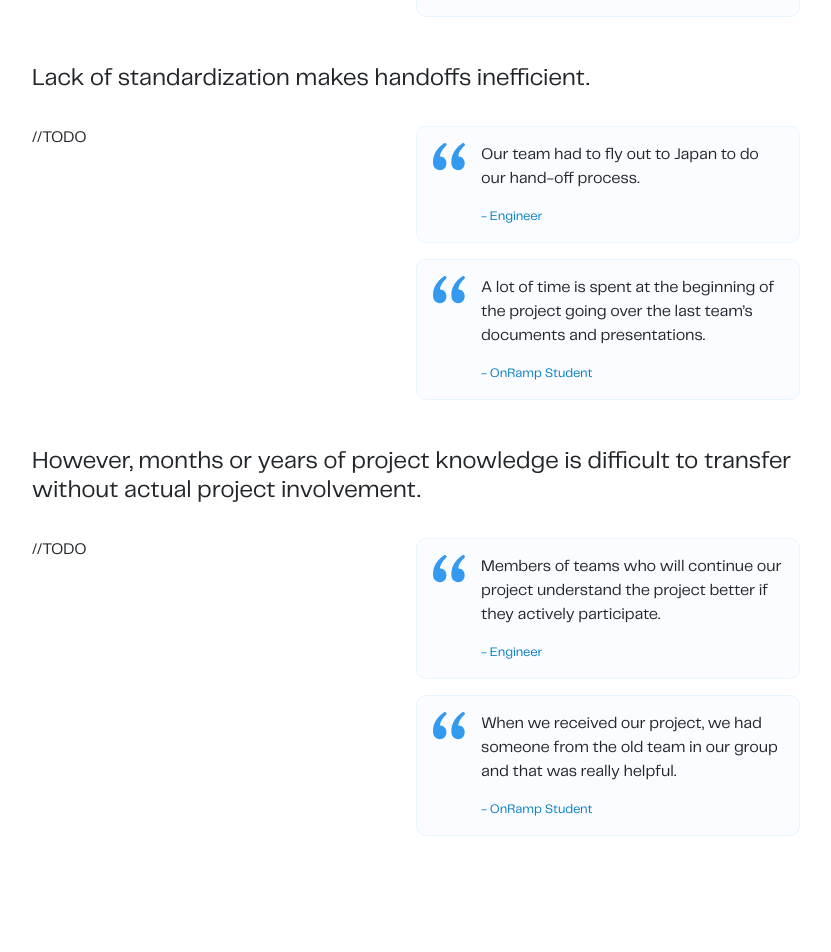
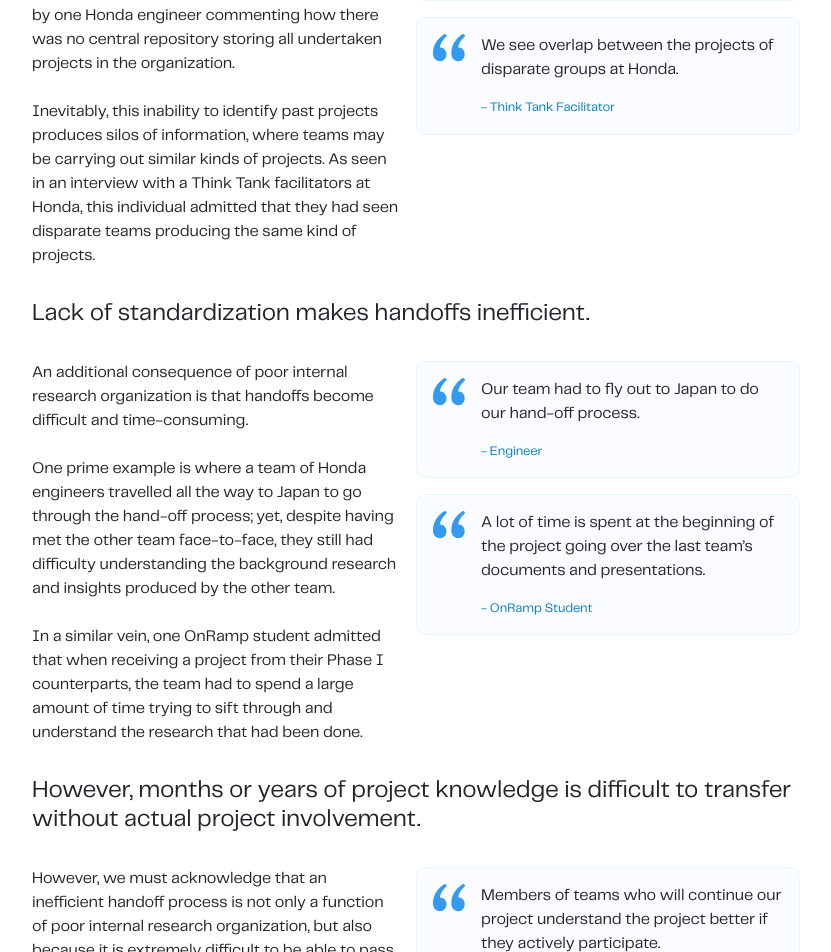
Before and after one commit to coyiutoc/Honda-Capstone, a React (Create React App) app: page /process in a window 1280 px wide. Shown: the part 9840-10792 px from the top of the page, without its empty margins (352-1183 px from the left). Built offline with nearby package versions, Linux system fonts and the light colour scheme.

Commit message:
Added text for last insight.

```diff
--- a/package.json
+++ b/package.json
@@ -13,6 +13,7 @@
     "react": "^16.13.1",
     "react-bootstrap": "^1.0.0",
     "react-dom": "^16.13.1",
+    "react-html-parser": "^2.0.2",
     "react-responsive": "^8.0.3",
     "react-router-dom": "^5.1.2",
     "react-router-hash-link": "^1.2.2",
--- a/src/components/Insights/Insights.js
+++ b/src/components/Insights/Insights.js
@@ -1,4 +1,5 @@
 import React from "react";
+import ReactHtmlParser from 'react-html-parser';
 import styles from 'components/Insights/Insights.module.scss';
 import { ReactSVG } from 'react-svg';
 import quoteImg from "assets/images/quote.svg";
@@ -16,7 +17,7 @@
 
                   {/* TEXT */}
                   <div className={styles.insight__text}>
-                    {elem.insightText}
+                    {ReactHtmlParser(elem.insightText)}
                   </div>
                   {/* QUOTES */}
                   <div className={styles.insight__quotes}>
--- a/src/data/process.js
+++ b/src/data/process.js
@@ -285,7 +285,7 @@
   understand: [
     {
       insightTitle: "Internal research storage lacks standardization.",
-      insightText: "//TODO",
+      insightText: "From our interviews and studies, we found that there was not a clear standardization in terms of how internal teams were organizing their research. Although teams may understand their internal research structure, this does not necessarily mean that other individuals from outside the team will be able to understand. <br><br>This pattern was found both in OnRamp teams, and within teams at Honda. For example, one OnRamp team was using both Google Drive and BaseCamp as a way to organize their research; however a student admitted that “it was tough [having to] jump” between these different documents, all stored on differing systems. Additionally, a Design Thinking Facilitator who had overseen multiple Honda projects noted that although they were storing their past projects on Github, the organization was “splintered” and still required greater standardization.",
       quotes: [
         {
           quote: "Our Google Drive can be very 'jumbled' for storing data, forms, & insights. It’s tough jumping between all these different docs.",
@@ -299,7 +299,7 @@
     },
     {
       insightTitle: "There is risk of similar projects being created.",
-      insightText: "//TODO",
+      insightText: "As a consequence of poor research organization and standardization, being able to easily read, and identify past projects becomes difficult. <br><br> Firstly, employees already face great difficulty in surfacing past research in general, as evidenced by one Honda engineer commenting how there was no central repository storing all undertaken projects in the organization. <br><br> Inevitably, this inability to identify past projects produces silos of information, where teams may be carrying out similar kinds of projects. As seen in an interview with a Think Tank facilitators at Honda, this individual admitted that they had seen disparate teams producing the same kind of projects.",
       quotes: [
         {
           quote: "Honda doesn’t have one place to understand all the internal research that has happened.",
@@ -313,7 +313,7 @@
     },
     {
       insightTitle: "Lack of standardization makes handoffs inefficient.",
-      insightText: "//TODO",
+      insightText: "An additional consequence of poor internal research organization is that handoffs become difficult and time-consuming. <br><br> One prime example is where a team of Honda engineers travelled all the way to Japan to go through the hand-off process; yet, despite having met the other team face-to-face, they still had difficulty understanding the background research and insights produced by the other team. <br><br> In a similar vein, one OnRamp student admitted that when receiving a project from their Phase I counterparts, the team had to spend a large amount of time trying to sift through and understand the research that had been done.",
       quotes: [
         {
           quote: "Our team had to fly out to Japan to do our hand-off process.",
@@ -327,7 +327,7 @@
     },
     {
       insightTitle: "However, months or years of project knowledge is difficult to transfer without actual project involvement.",
-      insightText: "//TODO",
+      insightText: "However, we must acknowledge that an inefficient handoff process is not only a function of poor internal research organization, but also because it is extremely difficult to be able to pass knowledge and experience built from being immersed in any given project. <br><br> Some Honda teams are already trying to deal with this issue by “onboarding” individuals from the receiving team - essentially, these employees become involved towards the latter stages of the project, but have opportunities to understand how research has been organized, or ask for clarification from any of the current team members. ",
       quotes: [
         {
           quote: "Members of teams who will continue our project understand the project better if they actively participate.",
```
Also changed, not shown: 1 other file (tests, documents, lock files or other folders).
